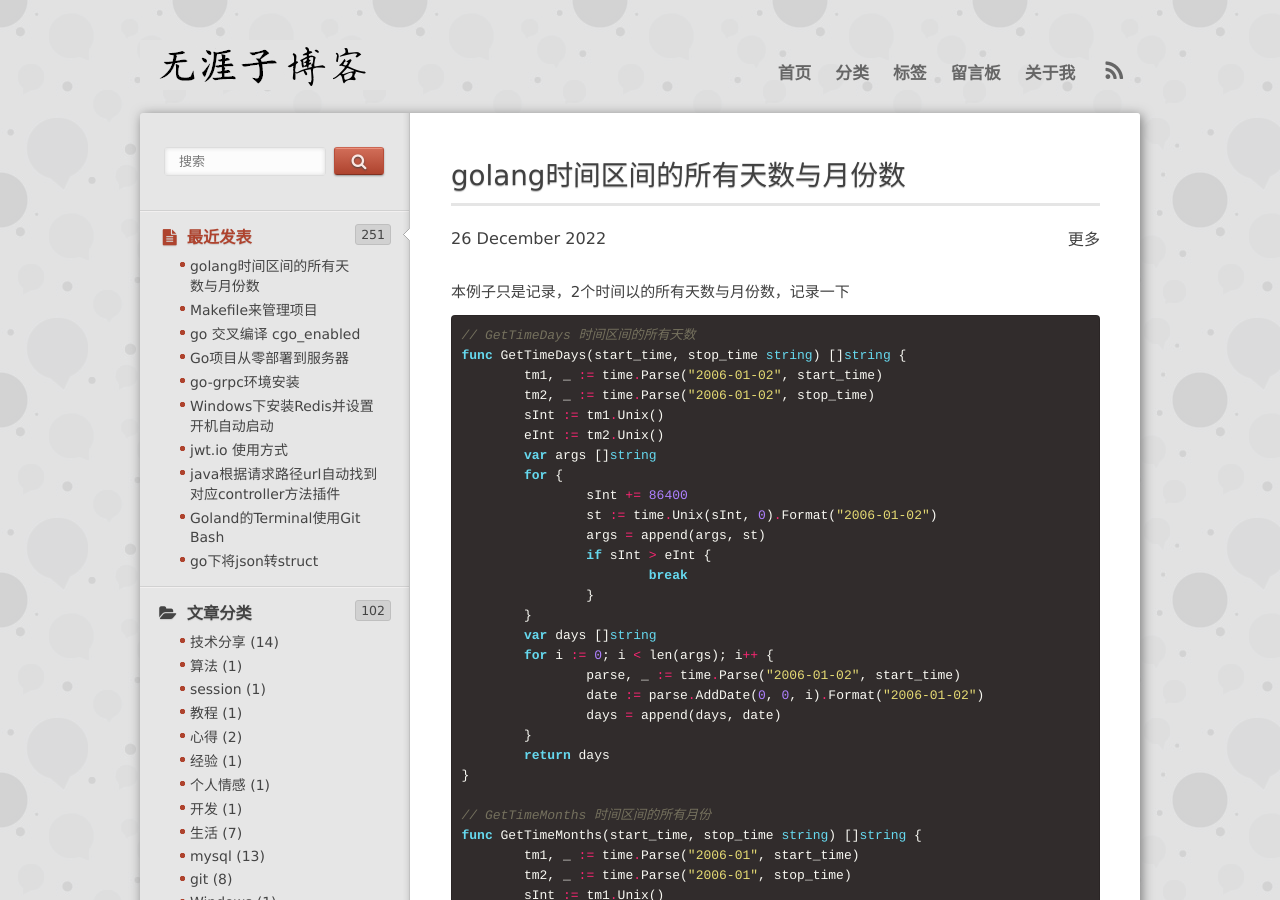
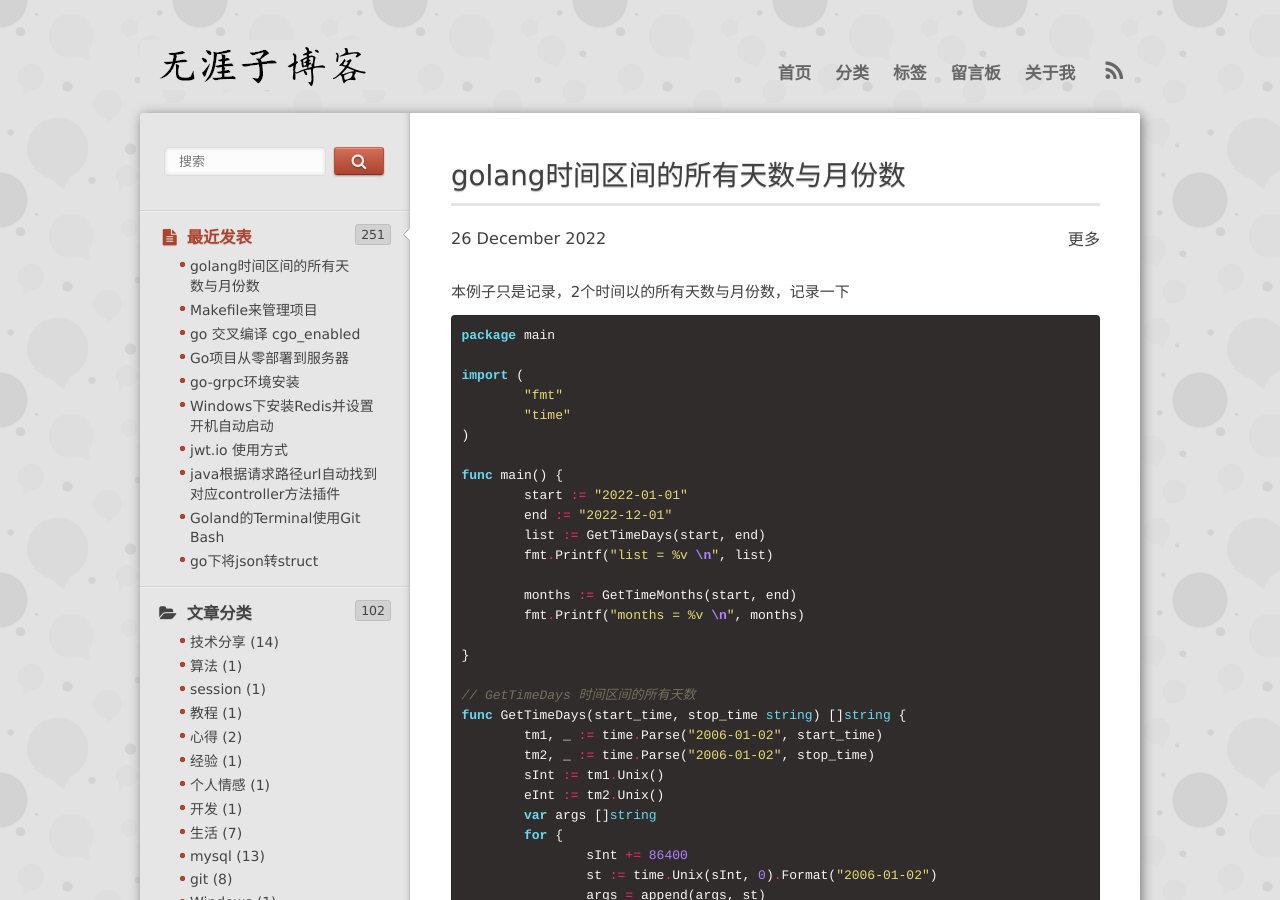
Before and after one commit to alibabayun/alibabayun.github.io, a Jekyll site: the page built from _posts/2022/12/2022-12-26-golang-date.md, in a window 1280 px wide and 900 px high. Built offline with Jekyll 4.4.1, drawn with Linux system fonts in a browser that asks for light colours; nearby versions of some CDN libraries; library files that are not in the unit come from our copies; comment, search, counter and statistics services are not loaded.

Commit message:
add new mp

````diff
--- a/_posts/2022/12/2022-12-26-golang-date.md
+++ b/_posts/2022/12/2022-12-26-golang-date.md
@@ -10,6 +10,24 @@ tags: ["golang"]
 本例子只是记录，2个时间以的所有天数与月份数，记录一下
 
 ```go
+package main
+
+import (
+	"fmt"
+	"time"
+)
+
+func main() {
+	start := "2022-01-01"
+	end := "2022-12-01"
+	list := GetTimeDays(start, end)
+	fmt.Printf("list = %v \n", list)
+
+	months := GetTimeMonths(start, end)
+	fmt.Printf("months = %v \n", months)
+
+}
+
 // GetTimeDays 时间区间的所有天数
 func GetTimeDays(start_time, stop_time string) []string {
 	tm1, _ := time.Parse("2006-01-02", start_time)
````
